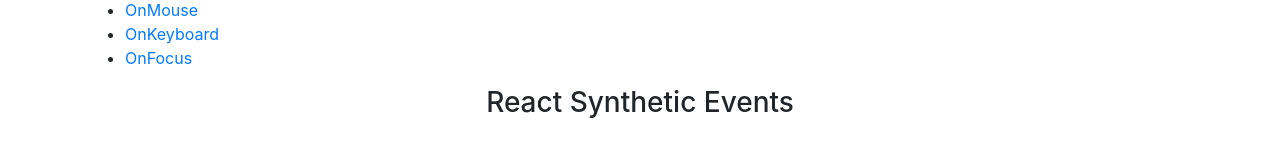
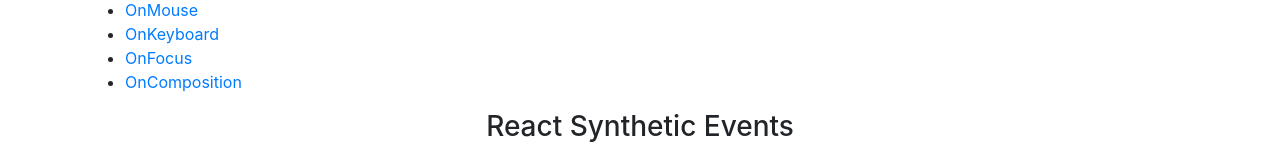
Before and after one commit to vigneshwaran-chandrasekaran/react-synthetic-events, a React (Create React App) app: page / in a window 1280 px wide. Shown: the part 122-282 px from the top of the page. Built offline with nearby package versions, Linux system fonts and the light colour scheme.

Commit message:
OnComposition component moved to route

```diff
--- a/src/App.js
+++ b/src/App.js
@@ -51,6 +51,9 @@
             <li>
               <Link to="/OnFocus">OnFocus</Link>
             </li>
+            <li>
+              <Link to="/OnComposition">OnComposition</Link>
+            </li>
           </ul>
         </nav>
 
@@ -81,6 +84,9 @@
           <Route path="/OnFocus">
             <OnFocus />
           </Route>
+          <Route path="/OnComposition">
+            <OnComposition />
+          </Route>
         </Switch>
 
         <div className="container mb-5">
```
